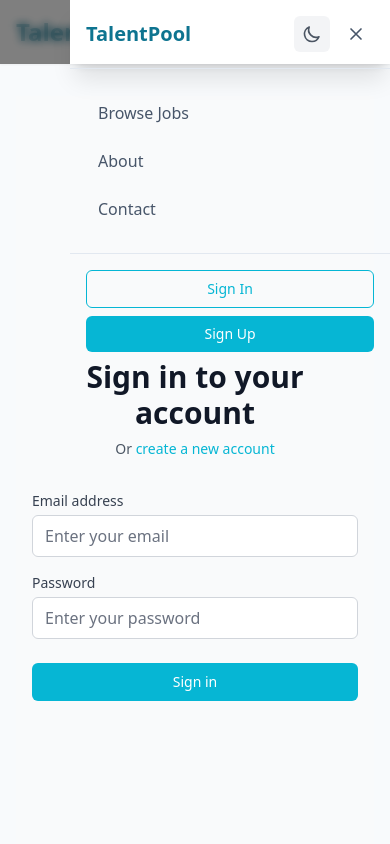
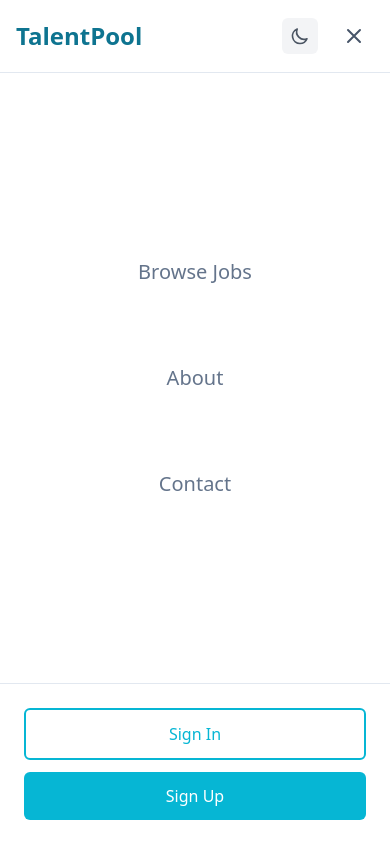
Before and after one commit to ParisTat/TalentPool-HirringApp, a React (Vite) app: page /#/login in a window 390 px wide. Both pictures are taken after a click on the button "Toggle menu". Shown: the top 844 px of the page. Built offline with nearby package versions, Linux system fonts and the light colour scheme.

Commit message:
Burger menu almost final fix!

```diff
--- a/components/BurgerMenu.tsx
+++ b/components/BurgerMenu.tsx
@@ -23,11 +23,7 @@ const BurgerMenu: React.FC = () => {
       to={to}
       onClick={onClick}
       className={({ isActive }) =>
-        `block px-3 py-2 text-base font-medium transition-colors ${
-          isActive
-            ? 'text-primary bg-primary/10'
-            : 'text-slate-600 dark:text-slate-300 hover:text-primary hover:bg-primary/5'
-        }`
+        `mobile-nav-item ${isActive ? 'mobile-nav-item--active' : 'mobile-nav-item--inactive'}`
       }
     >
       {children}
@@ -67,35 +63,33 @@ const BurgerMenu: React.FC = () => {
         </svg>
       </button>
 
-      {/* Mobile Menu Overlay */}
+      {/* Full Screen Mobile Menu */}
       {isOpen && (
-        <div className="fixed inset-0 z-50 md:hidden">
-          {/* Backdrop */}
-          <div
-            className="fixed inset-0 bg-black/50 backdrop-blur-sm"
-            onClick={closeMenu}
-          />
-
-          {/* Menu Panel */}
-          <div className="fixed top-0 right-0 h-full w-80 max-w-[85vw] bg-white dark:bg-slate-800 shadow-xl">
-            <div className="flex flex-col h-full">
-              {/* Header */}
-              <div className="flex items-center justify-between p-4 border-b border-slate-200 dark:border-slate-700">
+        <div className="fixed inset-0 z-50 md:hidden h-screen">
+          {/* Full Screen Menu with proper background */}
+          <div className="fixed inset-0 h-screen mobile-menu-bg">
+            <div className="flex flex-col h-screen">
+              {/* Header with Logo and Close Button */}
+              <div className="flex items-center justify-between p-4 border-b border-slate-200 dark:border-slate-700 bg-white/80 dark:bg-slate-900/80">
+                {/* TalentPool Logo */}
                 <Link
                   to="/"
                   onClick={closeMenu}
-                  className="text-xl font-bold text-primary-dark dark:text-primary-light"
+                  className="text-2xl font-bold text-primary-dark dark:text-primary-light"
                 >
                   TalentPool
                 </Link>
-                <div className="flex items-center space-x-2">
+
+                {/* Theme Toggle and Close Button */}
+                <div className="flex items-center space-x-4">
                   <ThemeToggle />
                   <button
                     onClick={closeMenu}
                     className="p-2 rounded-md text-slate-600 dark:text-slate-300 hover:text-primary hover:bg-primary/5 transition-colors"
+                    aria-label="Close menu"
                   >
                     <svg
-                      className="w-5 h-5"
+                      className="w-6 h-6"
                       fill="none"
                       stroke="currentColor"
                       viewBox="0 0 24 24"
@@ -111,8 +105,8 @@ const BurgerMenu: React.FC = () => {
                 </div>
               </div>
 
-              {/* Navigation Links */}
-              <nav className="flex-1 px-4 py-6 space-y-2">
+              {/* Navigation Links - Stretched to fill space */}
+              <nav className="flex-1 flex flex-col justify-center items-center space-y-8 py-12">
                 <NavLinkItem to="/jobs" onClick={closeMenu}>
                   Browse Jobs
                 </NavLinkItem>
@@ -138,33 +132,38 @@ const BurgerMenu: React.FC = () => {
                 </NavLinkItem>
               </nav>
 
-              {/* User Section */}
-              <div className="p-4 border-t border-slate-200 dark:border-slate-700">
+              {/* User Section - Pushed to bottom */}
+              <div className="p-6 border-t border-slate-200 dark:border-slate-700 bg-white/80 dark:bg-slate-900/80">
                 {user ? (
                   <div className="space-y-4">
-                    <div className="text-sm text-slate-600 dark:text-slate-300">
-                      Welcome, <span className="font-medium">{profile?.name}</span>
+                    <div className="text-center">
+                      <div className="text-lg font-medium text-slate-700 dark:text-slate-300 mb-1">
+                        Welcome back!
+                      </div>
+                      <div className="text-sm text-slate-600 dark:text-slate-400">
+                        {profile?.name}
+                      </div>
                     </div>
                     <button
                       onClick={handleSignOut}
-                      className="w-full px-4 py-2 text-sm font-medium text-white bg-red-600 rounded-md hover:bg-red-700 transition-colors"
+                      className="w-full px-6 py-3 text-base font-medium text-white bg-red-600 rounded-md hover:bg-red-700 transition-colors"
                     >
                       Sign Out
                     </button>
                   </div>
                 ) : (
-                  <div className="space-y-2">
+                  <div className="space-y-3">
                     <Link
                       to="/login"
                       onClick={closeMenu}
-                      className="block w-full px-4 py-2 text-sm font-medium text-center text-primary border border-primary rounded-md hover:bg-primary hover:text-white transition-colors"
+                      className="block w-full px-6 py-3 text-base font-medium text-center text-primary border-2 border-primary rounded-md hover:bg-primary hover:text-white transition-colors"
                     >
                       Sign In
                     </Link>
                     <Link
                       to="/signup"
                       onClick={closeMenu}
-                      className="block w-full px-4 py-2 text-sm font-medium text-center text-white bg-primary rounded-md hover:bg-primary-dark transition-colors"
+                      className="block w-full px-6 py-3 text-base font-medium text-center text-white bg-primary rounded-md hover:bg-primary-dark transition-colors"
                     >
                       Sign Up
                     </Link>
--- a/index.css
+++ b/index.css
@@ -77,3 +77,74 @@ body {
 .dark ::-webkit-scrollbar-thumb:hover {
   background: #64748b;
 }
+
+/* Mobile Navigation Styles */
+.mobile-nav-item {
+  display: block;
+  padding: 1.25rem 3rem;
+  font-size: 1.25rem;
+  font-weight: 500;
+  text-align: center;
+  border-radius: 0.75rem;
+  transition: all 0.2s ease;
+  min-width: 250px;
+  width: 100%;
+  max-width: 300px;
+}
+
+.mobile-nav-item--active {
+  color: #06b6d4;
+  background-color: rgba(6, 182, 212, 0.1);
+  border: 2px solid #06b6d4;
+  transform: scale(1.05);
+}
+
+.mobile-nav-item--inactive {
+  color: #64748b;
+  background-color: transparent;
+  border: 2px solid transparent;
+}
+
+.mobile-nav-item--inactive:hover {
+  color: #06b6d4;
+  background-color: rgba(6, 182, 212, 0.05);
+  border-color: rgba(6, 182, 212, 0.3);
+  transform: scale(1.02);
+}
+
+.mobile-nav-item--inactive:active {
+  transform: scale(0.98);
+  background-color: rgba(6, 182, 212, 0.1);
+}
+
+/* Dark mode mobile navigation */
+.dark .mobile-nav-item--active {
+  color: #67e8f9;
+  background-color: rgba(103, 232, 249, 0.1);
+  border-color: #67e8f9;
+}
+
+.dark .mobile-nav-item--inactive {
+  color: #94a3b8;
+}
+
+.dark .mobile-nav-item--inactive:hover {
+  color: #67e8f9;
+  background-color: rgba(103, 232, 249, 0.05);
+  border-color: rgba(103, 232, 249, 0.3);
+}
+
+.dark .mobile-nav-item--inactive:active {
+  background-color: rgba(103, 232, 249, 0.1);
+}
+
+/* Mobile Menu Background */
+.mobile-menu-bg {
+  background-color: rgba(255, 255, 255);
+  backdrop-filter: blur(8px);
+}
+
+.dark .mobile-menu-bg {
+  background-color: rgba(15, 23, 42);
+  backdrop-filter: blur(8px);
+}
```
